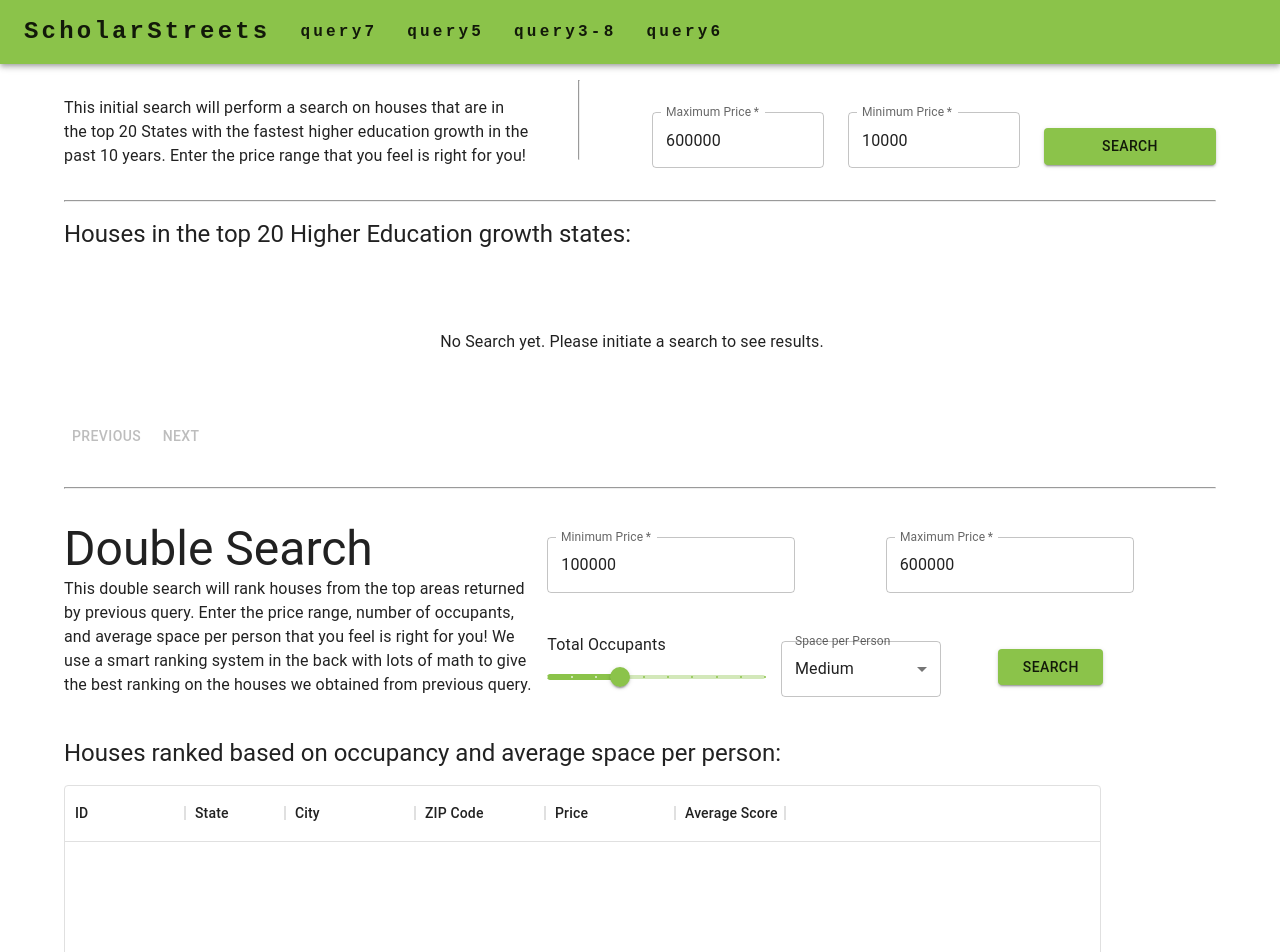
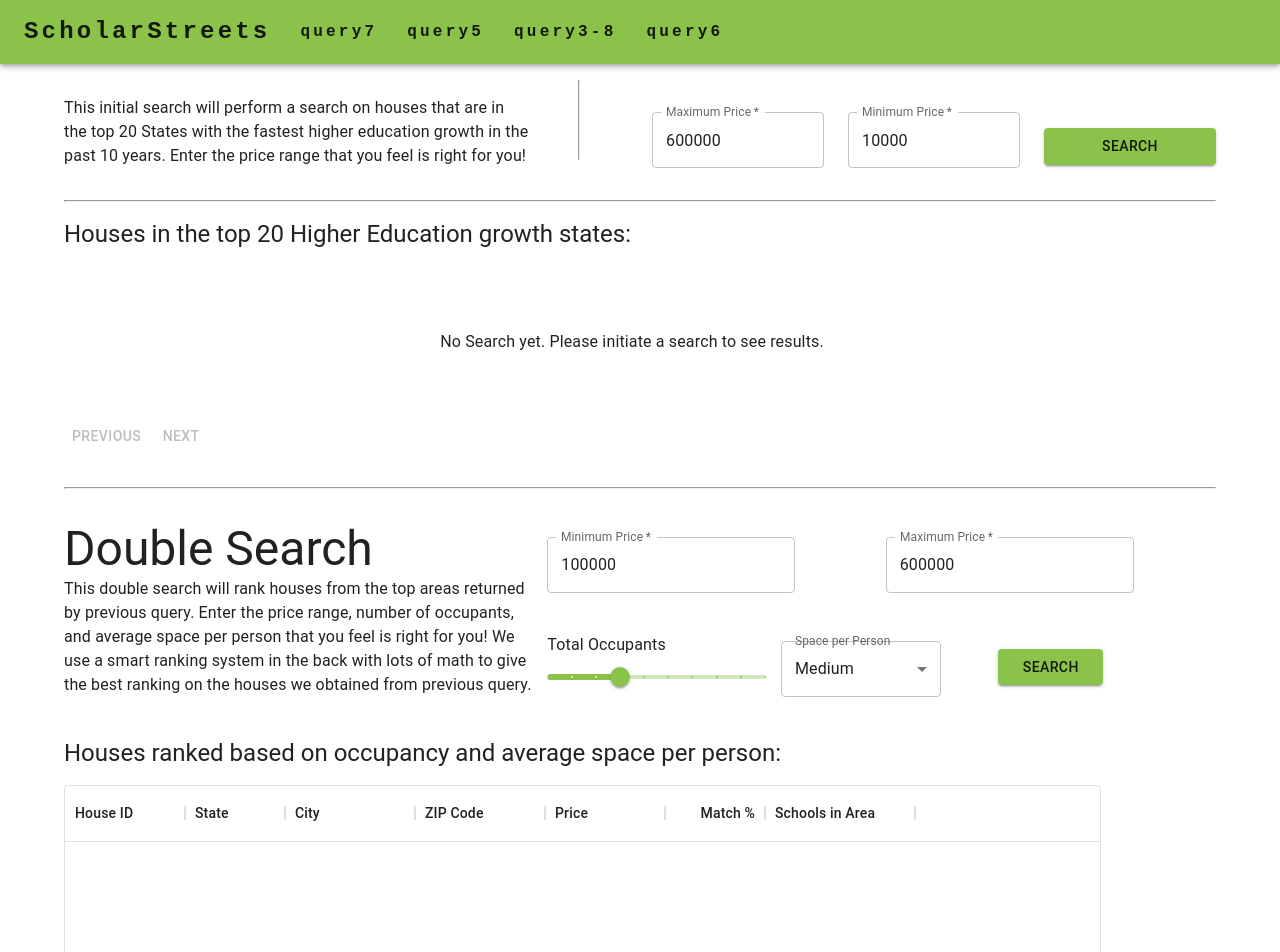
Before and after one commit to AWU0626/CIS-4500-Project, a React (Create React App) app in the folder client/: page /query3-8 in a window 1280 px wide. Shown: the top 952 px of the page. Built offline with nearby package versions, Linux system fonts and the light colour scheme.

Commit message:
Added HoverButton component that transitions. Added some mui dependencies for styling.

```diff
--- a/client/package.json
+++ b/client/package.json
@@ -5,7 +5,9 @@
   "dependencies": {
     "@emotion/react": "^11.10.5",
     "@emotion/styled": "^11.10.5",
+    "@mui/icons-material": "^5.15.16",
     "@mui/material": "^5.11.1",
+    "@mui/system": "^5.15.15",
     "@mui/x-data-grid": "^5.17.17",
     "@testing-library/jest-dom": "^5.16.5",
     "@testing-library/react": "^13.4.0",
--- /dev/null
+++ b/client/src/components/HoverButton.js
@@ -0,0 +1,33 @@
+import { useState } from 'react';
+import { styled } from '@mui/system';
+import Button from '@mui/material/Button';
+import SearchIcon from '@mui/icons-material/Search';
+
+const StyledButton = styled(Button)({
+    width: 30,
+    overflow: 'hidden',
+    whiteSpace: 'nowrap',
+    '&:hover': {
+      width: 120,
+    },
+    transition: '0.5s',
+  });
+
+  export const HoverButton = ({ onClick }) => {
+    const [isHovered, setIsHovered] = useState(false);
+
+    return (
+      <StyledButton
+        variant="contained"
+        color="primary"
+        onMouseEnter={() => setIsHovered(true)}
+        onMouseLeave={() => setIsHovered(false)}
+        onClick={onClick}
+      >
+        <SearchIcon />
+        <span style={{ transition: '0.5s'}}>
+          {isHovered ? 'Search' : ''}
+        </span>
+      </StyledButton>
+    );
+  };
--- a/client/src/pages/EduGrowthToStatePage.jsx
+++ b/client/src/pages/EduGrowthToStatePage.jsx
@@ -1,5 +1,7 @@
 import React, { useState } from "react";
+import { DataGrid } from '@mui/x-data-grid';
 import axios from "axios";
+import { HoverButton } from '../components/HoverButton';
 import {
     Container,
     Grid,
@@ -16,9 +18,9 @@ import {
     MenuItem,
     FormControl,
     InputLabel,
-    CircularProgress
+    CircularProgress,
 } from "@mui/material";
-import { DataGrid } from '@mui/x-data-grid';
+import { styled } from '@mui/system';
 
 const config = require("../config.json");
 const serverPath = `http://${config.server_host}:${config.server_port}`;
@@ -64,6 +66,15 @@ export default function EduGrowthToStatePage() {
         setResults(data);
         setLoadingQ8(false);
     };
+
+    // for the button in the DataGrid - transition effect
+    const StyledButton = styled(Button)({
+        width: 30,
+        '&:hover': {
+            width: 120,
+        },
+        transition: 'width 0.5s',
+    });
 
     const handleSearchHousesByTopStates = async () => {
         setSearchInitiated(true);
@@ -336,12 +347,35 @@ export default function EduGrowthToStatePage() {
                             <DataGrid
                                 rows={results}
                                 columns={[
-                                    { field: 'id', headerName: 'ID', width: 120 },
+                                    { field: 'id', headerName: 'House ID', width: 120 },
                                     { field: 'STATE', headerName: 'State', width: 100 },
                                     { field: 'city', headerName: 'City', width: 130 },
                                     { field: 'zip_code', headerName: 'ZIP Code', width: 130 },
-                                    { field: 'price', headerName: 'Price', width: 130 },
-                                    { field: 'AVG_SCORE', headerName: 'Average Score', width: 110 },
+                                    {
+                                        field: 'price',
+                                        headerName: 'Price',
+                                        width: 120,
+                                        valueFormatter: ({ value }) => `$${value.toLocaleString()}`,
+                                    },
+                                    {
+                                        field: 'AVG_SCORE',
+                                        headerName: 'Match %',
+                                        width: 100, type: 'number',
+                                        valueFormatter: ({ value }) => `${value * 100}%`
+                                    },
+                                    {
+                                        field: 'renderCell',
+                                        headerName: 'Schools in Area',
+                                        width: 150,
+                                        renderCell: (params) => {
+                                            return (
+                                                <HoverButton>
+                                                    onClick={() => console.log(params.row.id)}
+                                                </HoverButton>
+
+                                            );
+                                        },
+                                    },
                                 ]}
                             />
                         </div>
```
Also changed, not shown: 1 other file (tests, documents, lock files or other folders).
